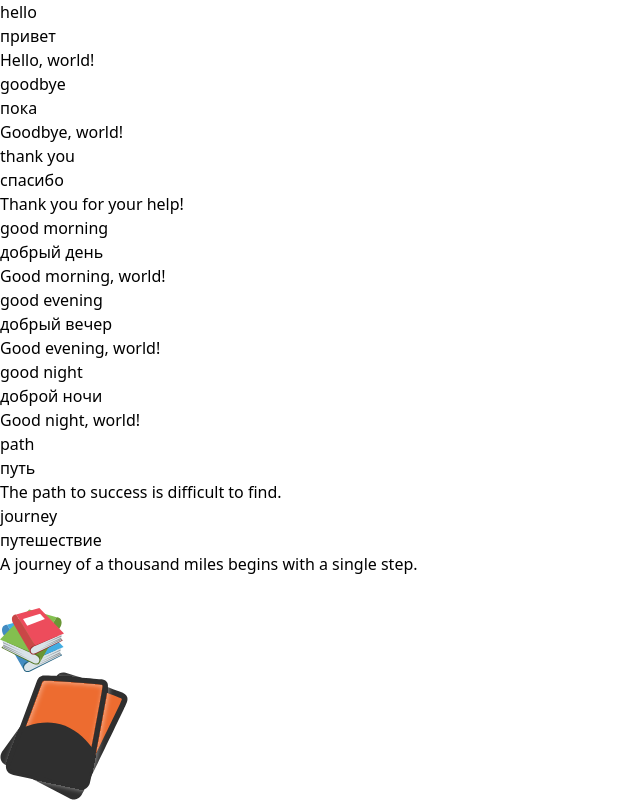
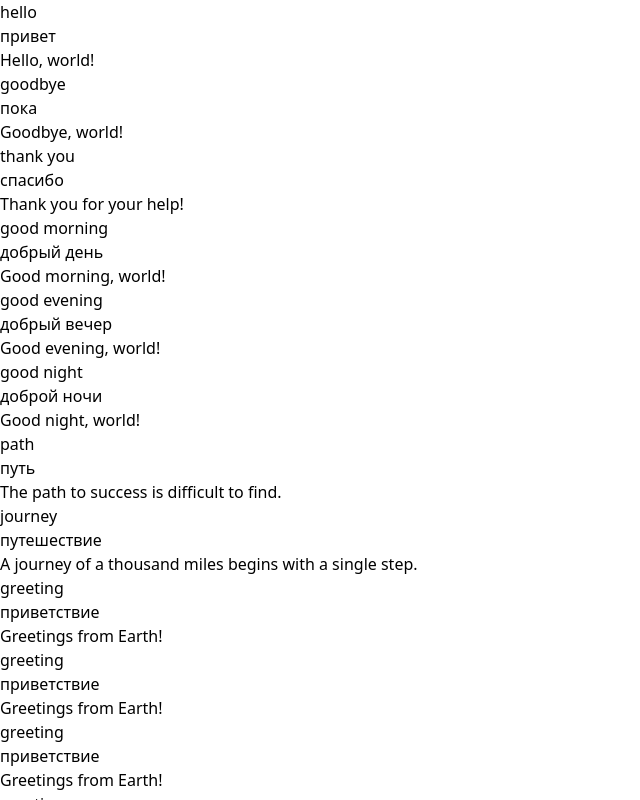
Before and after one commit to ZUBOV-ILLIA/card-words-learner, a React (Vite) app: page /words in a window 1280 px wide. Shown: the top 800 px of the page, without its empty margins (0-640 px from the left). Built offline with nearby package versions, Linux system fonts and the light colour scheme.

Commit message:
custom scrollbar modal update

```diff
--- a/src/components/AddEditWords.tsx
+++ b/src/components/AddEditWords.tsx
@@ -1,6 +1,7 @@
 import { useState } from "react";
 import { createPortal } from 'react-dom';
 import plusIcon from "/plus.svg";
+import checkIcon from "/check.svg";
 
 export default function AddEditWords() {
   const [isModalOpen, setIsModalOpen] = useState(false);
@@ -25,16 +26,65 @@ function Modal({ toggle }: { toggle: (value: boolean) => void }) {
   return (
     <div  className="fixed top-0 left-0 w-full h-full flex justify-center items-center z-50">
       <div
-        id="modalBackdrop"
         className="absolute top-0 left-0 w-full h-full bg-black opacity-50"
         onClick={() => toggle(false)}
       />
       <div
-        id="modalContent"
-        className="bg-white p-4 rounded-lg z-10"
+        className="w-11/12 bg-white p-4 rounded-lg z-10"
       >
-        <h1>Modal Content</h1>
-        <button onClick={() => toggle(false)}>Close</button>
+
+
+        <div >
+          <input
+            type="text"
+            name=""
+            placeholder="Слово на иностранном языке *"
+            id=""
+            className="border border-gray-300 rounded-md p-2 w-full"
+          />
+
+          <div className="h-4" />
+
+          <input
+            type="text"
+            name=""
+            placeholder="Слово на вашем языке *"
+            id=""
+            className="border border-gray-300 rounded-md p-2 w-full"
+          />
+
+          <div className="h-4" />
+
+          <textarea
+            name=""
+            placeholder="Пример использования"
+            id=""
+            className="border border-gray-300 rounded-md p-2 h-36 w-full resize-none"
+          />
+
+          <div className="flex justify-end pt-4">
+            <div className="p-2">
+              <div className="rounded-full bg-red-600">
+                <img
+                  src={plusIcon}
+                  alt="plus"
+                  className="w-9 h-9 rotate-45"
+                  onClick={() => toggle(false)}
+                />
+              </div>
+            </div>
+
+            <div className="p-2">
+              <img
+                src={checkIcon}
+                alt="plus"
+                className="w-9 h-9"
+                onClick={() => toggle(false)}
+              />
+            </div>
+          </div>
+        </div>
+
       </div>
 
 
--- a/src/index.css
+++ b/src/index.css
@@ -1,3 +1,20 @@
 @tailwind base;
 @tailwind components;
 @tailwind utilities;
+
+::-webkit-scrollbar {
+  width: 1px;
+}
+
+::-webkit-scrollbar-track {
+  box-shadow: inset 0 0 1px grey;
+}
+
+::-webkit-scrollbar-thumb {
+  background: gray;
+}
+
+/* Handle on hover */
+::-webkit-scrollbar-thumb:hover {
+  background: #b30000;
+}
--- a/src/routes/words.tsx
+++ b/src/routes/words.tsx
@@ -49,6 +49,36 @@ const words = [
     foreign: "journey",
     example: "A journey of a thousand miles begins with a single step.",
   },
+  {
+    id: "9",
+    native: "приветствие",
+    foreign: "greeting",
+    example: "Greetings from Earth!",
+  },
+  {
+    id: "10",
+    native: "приветствие",
+    foreign: "greeting",
+    example: "Greetings from Earth!",
+  },
+  {
+    id: "11",
+    native: "приветствие",
+    foreign: "greeting",
+    example: "Greetings from Earth!",
+  },
+  {
+    id: "12",
+    native: "приветствие",
+    foreign: "greeting",
+    example: "Greetings from Earth!",
+  },
+  {
+    id: "13",
+    native: "приветствие",
+    foreign: "greeting",
+    example: "Greetings from Earth!",
+  },
 ];
 
 export default function Words() {
```
Also changed, not shown: public/check.svg (added).
